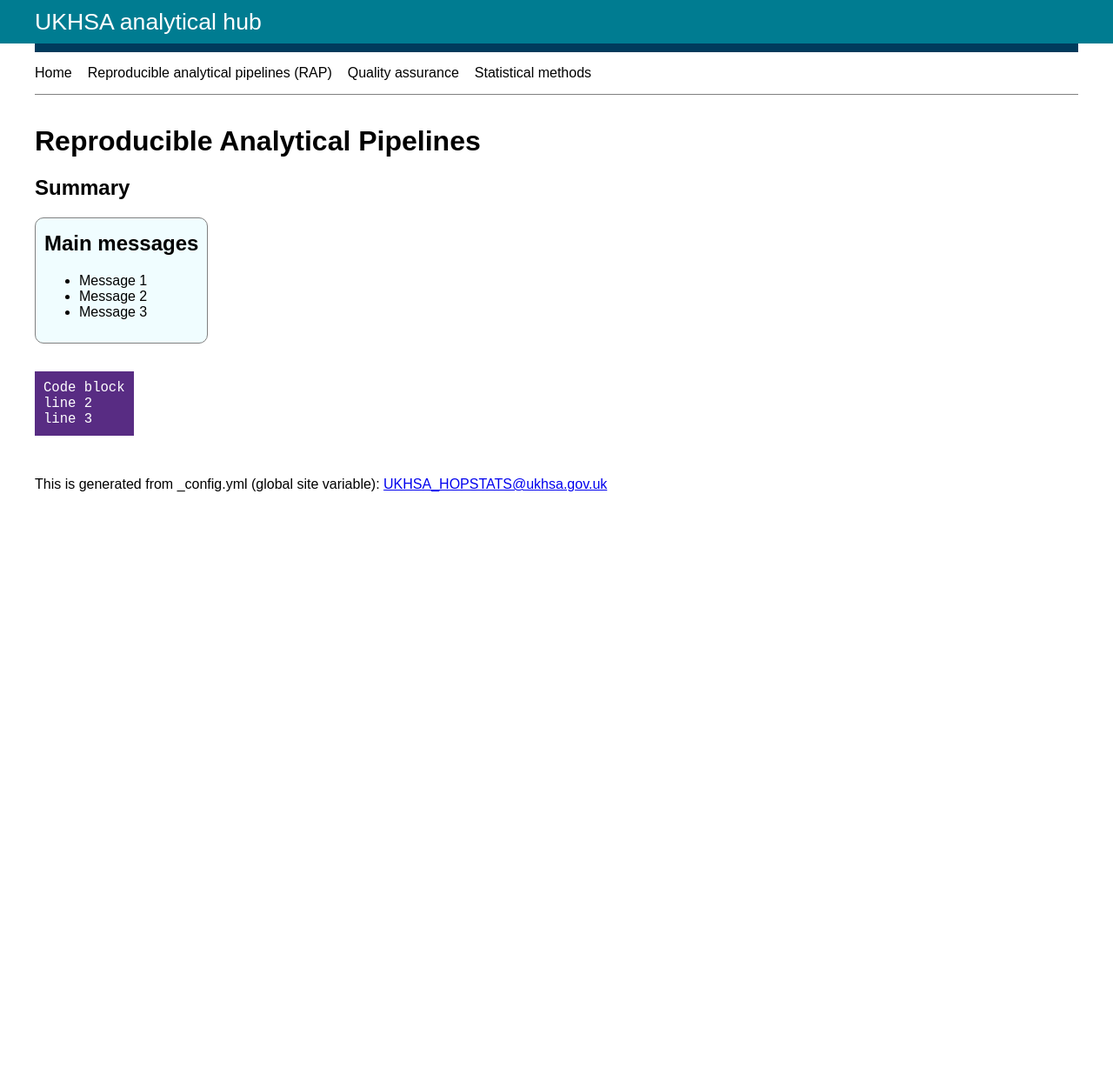
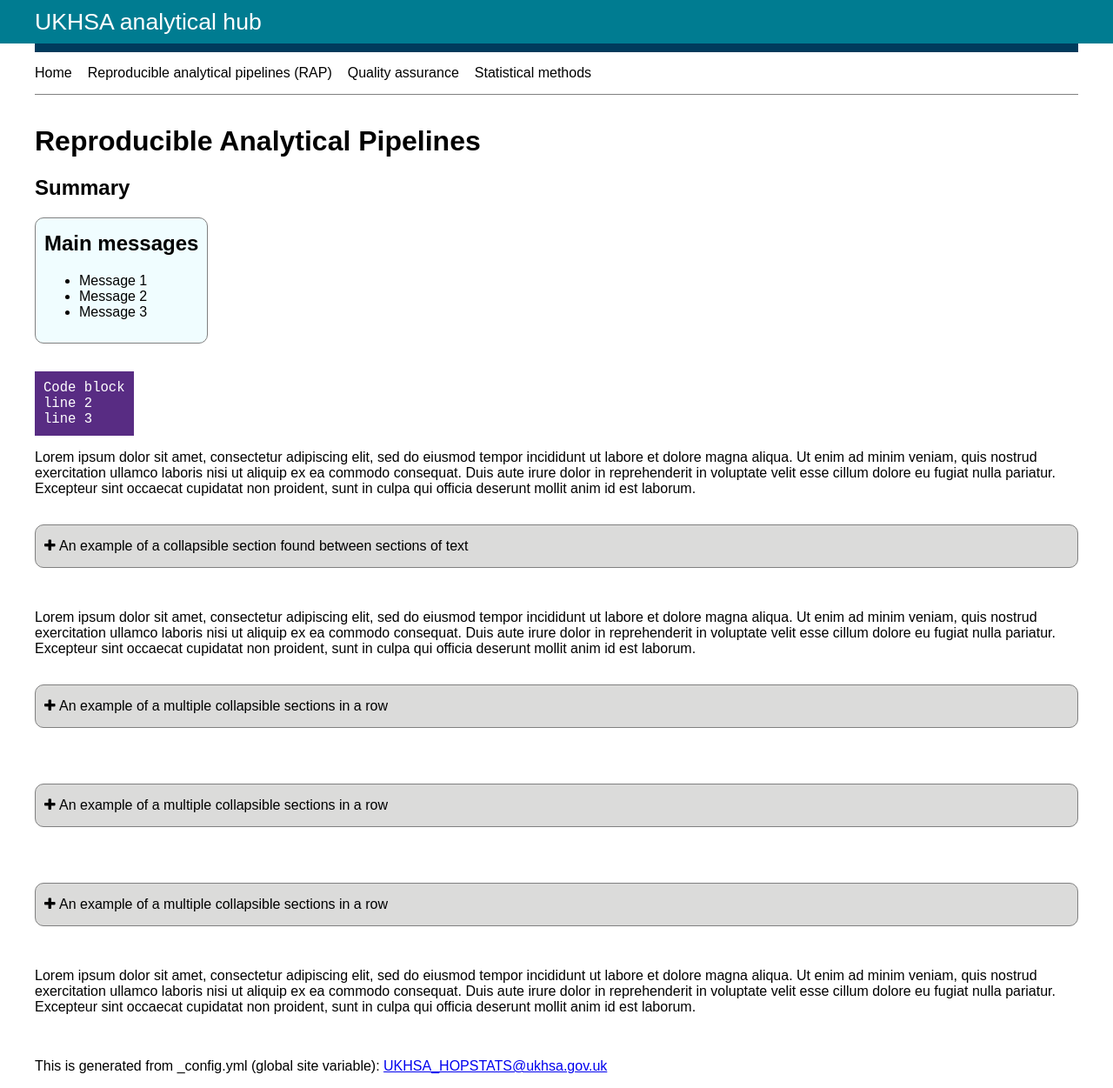
Before and after one commit to BenCuff/github-pages-test, a Jekyll site: the page built from docs/rap.md, in a window 1280 px wide. Shown: the whole page at 87% size. Built offline with Jekyll 4.4.1, drawn with Linux system fonts in a browser that asks for light colours; before the commit the page ends 900 px from its top, so only the background shows below that.

Commit message:
Multiple collapsible sections in RAP

````diff
--- a/docs/rap.md
+++ b/docs/rap.md
@@ -17,3 +17,52 @@
 line 2
 line 3
 ```
+
+Lorem ipsum dolor sit amet, consectetur adipiscing elit, sed do eiusmod tempor incididunt ut labore et dolore magna aliqua. Ut enim ad minim veniam, quis nostrud exercitation ullamco laboris nisi ut aliquip ex ea commodo consequat. Duis aute irure dolor in reprehenderit in voluptate velit esse cillum dolore eu fugiat nulla pariatur. Excepteur sint occaecat cupidatat non proident, sunt in culpa qui officia deserunt mollit anim id est laborum.
+
+
+<button id="expanded-header-1" aria-controls="expanded-content-1" aria-expanded="false" class="expandable-header">
+  An example of a collapsible section found between sections of text
+</button>
+
+<div id="expanded-content-1" class="expandable-contents" aria-hidden="true">
+  <p>
+    Hello!
+  </p>
+</div>
+
+
+Lorem ipsum dolor sit amet, consectetur adipiscing elit, sed do eiusmod tempor incididunt ut labore et dolore magna aliqua. Ut enim ad minim veniam, quis nostrud exercitation ullamco laboris nisi ut aliquip ex ea commodo consequat. Duis aute irure dolor in reprehenderit in voluptate velit esse cillum dolore eu fugiat nulla pariatur. Excepteur sint occaecat cupidatat non proident, sunt in culpa qui officia deserunt mollit anim id est laborum.
+
+<button id="expanded-header-2" aria-controls="expanded-content-2" aria-expanded="false" class="expandable-header">
+  An example of a multiple collapsible sections in a row
+</button>
+
+<div id="expanded-content-2" class="expandable-contents" aria-hidden="true">
+  <p>
+    Hello!
+  </p>
+</div>
+
+<button id="expanded-header-3" aria-controls="expanded-content-3" aria-expanded="false" class="expandable-header">
+  An example of a multiple collapsible sections in a row
+</button>
+
+<div id="expanded-content-3" class="expandable-contents" aria-hidden="true">
+  <p>
+    Hello!
+  </p>
+</div>
+
+<button id="expanded-header-4" aria-controls="expanded-content-4" aria-expanded="false" class="expandable-header">
+  An example of a multiple collapsible sections in a row
+</button>
+
+<div id="expanded-content-4" class="expandable-contents" aria-hidden="true">
+  <p>
+    Hello!
+  </p>
+</div>
+
+
+Lorem ipsum dolor sit amet, consectetur adipiscing elit, sed do eiusmod tempor incididunt ut labore et dolore magna aliqua. Ut enim ad minim veniam, quis nostrud exercitation ullamco laboris nisi ut aliquip ex ea commodo consequat. Duis aute irure dolor in reprehenderit in voluptate velit esse cillum dolore eu fugiat nulla pariatur. Excepteur sint occaecat cupidatat non proident, sunt in culpa qui officia deserunt mollit anim id est laborum.
````
